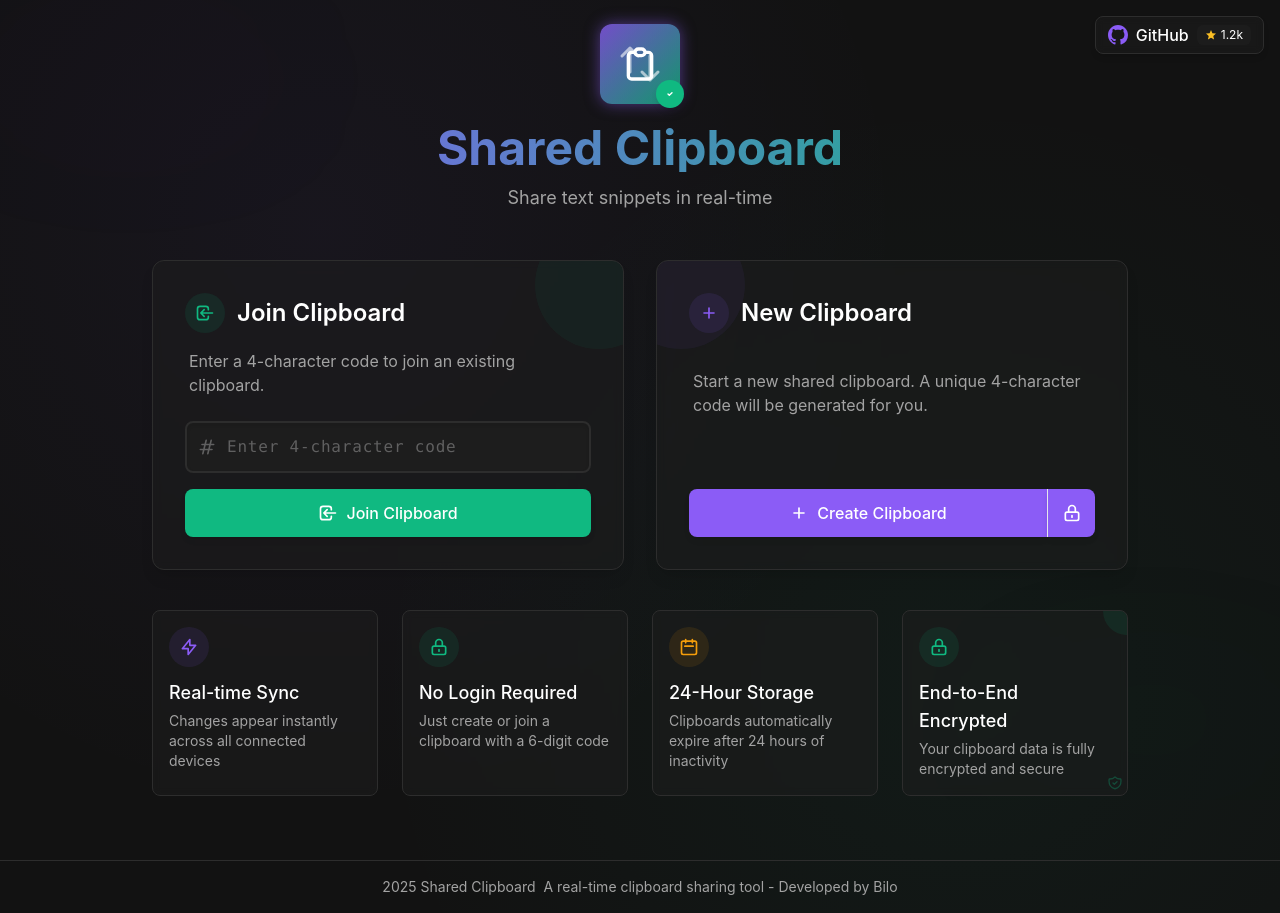
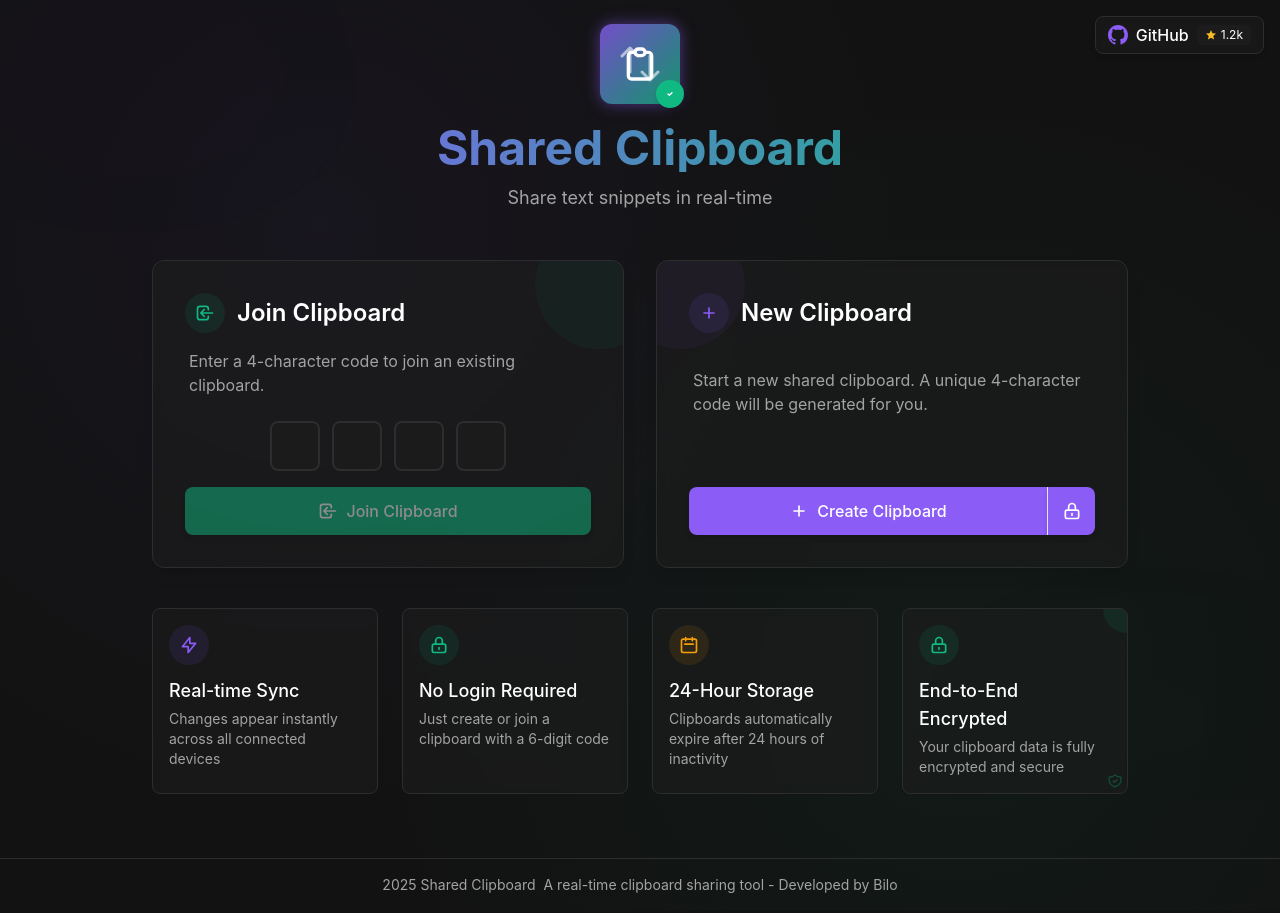
Before and after one commit to bilodev7/myclipboard.online, a Next.js app in the folder apps/frontend/: page / in a window 1280 px wide. Built offline with nearby package versions, Linux system fonts and the light colour scheme.

Commit message:
implemented otp-input for joing clipboard

```diff
--- a/apps/frontend/package.json
+++ b/apps/frontend/package.json
@@ -9,11 +9,12 @@
     "lint": "next lint"
   },
   "dependencies": {
+    "axios": "^1.6.0",
     "next": "^14.0.0",
     "react": "^18.2.0",
     "react-dom": "^18.2.0",
-    "socket.io-client": "^4.7.2",
-    "axios": "^1.6.0"
+    "react-otp-input": "^3.1.1",
+    "socket.io-client": "^4.7.2"
   },
   "devDependencies": {
     "@types/node": "^20.8.9",
--- a/apps/frontend/src/components/JoinClipboardCard.tsx
+++ b/apps/frontend/src/components/JoinClipboardCard.tsx
@@ -2,10 +2,14 @@
 
 import { useState } from 'react';
 import { useRouter } from 'next/navigation';
+import OtpInput from 'react-otp-input';
+import axios from 'axios';
 
 export default function JoinClipboardCard() {
   const [roomCode, setRoomCode] = useState('');
-  const [error, setError] = useState('');
+  const [isLoading, setIsLoading] = useState(false);
+  const [clipboardExists, setClipboardExists] = useState(true);
+  const [isComplete, setIsComplete] = useState(false);
   const router = useRouter();
 
   // Validate room code format (6 alphanumeric characters, uppercase)
@@ -14,22 +18,43 @@ export default function JoinClipboardCard() {
     return roomCodeRegex.test(code);
   };
 
-  const handleJoinClipboard = (e: React.FormEvent) => {
-    e.preventDefault();
+  const handleJoinClipboard = async (e?: React.FormEvent) => {
+    // If called from a form submit, prevent default
+    if (e) e.preventDefault();
 
+    // Reset states
+    setClipboardExists(true);
+
+    // Validate room code is not empty
     if (!roomCode.trim()) {
-      setError('Please enter a room code');
       return;
     }
 
     // Validate room code format
     if (!isValidRoomCode(roomCode)) {
-      setError('Invalid room code format. Code should be 4 characters (letters and numbers)');
       return;
     }
 
-    // Navigate to the clipboard room
-    router.push(`/${roomCode}`);
+    // Set loading state and check if clipboard exists
+    setIsLoading(true);
+
+    try {
+      // Check if clipboard exists
+      const response = await axios.get(`${process.env.NEXT_PUBLIC_API_URL}/clipboard/${roomCode}/exists`);
+
+      if (response.data.exists) {
+        // Clipboard exists, navigate to it
+        router.push(`/${roomCode}`);
+      } else {
+        // Clipboard doesn't exist
+        setClipboardExists(false);
+        setIsLoading(false);
+      }
+    } catch (error) {
+      // Error checking clipboard existence
+      setClipboardExists(false);
+      setIsLoading(false);
+    }
   };
 
   return (
@@ -54,43 +79,80 @@ export default function JoinClipboardCard() {
 
         <form onSubmit={handleJoinClipboard} className="space-y-4">
           <div>
-            <div className="relative">
-              <div className="absolute inset-y-0 left-0 pl-3 flex items-center pointer-events-none">
-                <svg xmlns="http://www.w3.org/2000/svg" className="h-5 w-5 text-text-secondary/50" fill="none" viewBox="0 0 24 24" stroke="currentColor">
-                  <path strokeLinecap="round" strokeLinejoin="round" strokeWidth={2} d="M7 20l4-16m2 16l4-16M6 9h14M4 15h14" />
-                </svg>
-              </div>
-              <input
-                type="text"
+            <div className="mb-2">
+
+
+              <OtpInput
+                inputStyle={{
+                  width: '50px',
+                  height: '50px',
+                }}
+                onPaste={(e) => {
+                  e.preventDefault()
+                  const pastedValue = e.clipboardData?.getData('text') || '';
+                  const filteredValue = pastedValue.replace(/[^a-zA-Z0-9]/g, '');
+                  if (filteredValue.length === 4) {
+                    setRoomCode(filteredValue);
+                  }
+                }}
                 value={roomCode}
-                onChange={(e) => {
-                  setRoomCode(e.target.value.toUpperCase());
-                  if (error) setError('');
+                onChange={(value: string) => {
+                  setRoomCode(value);
+                  setClipboardExists(true);
+                  const isValid = value.length === 4 && isValidRoomCode(value);
+                  setIsComplete(isValid)
                 }}
-                placeholder="Enter 4-character code"
-                className="w-full pl-10 pr-4 py-3 rounded-lg bg-surface/80 border-2 border-surface-hover focus:border-secondary focus:outline-none focus:ring-0 transition-colors duration-300 ease-in-out text-text-primary placeholder-text-secondary/50 font-mono tracking-wider shadow-inner"
-                maxLength={4}
-                autoComplete="off"
-                aria-label="Room code"
+                numInputs={4}
+                renderInput={(props, index) => (
+                  <input
+                    {...props}
+                    className={`w-full h-full text-center text-xl sm:text-2xl font-mono font-bold
+                      border-2 rounded-lg shadow-none outline-none
+                      transition-colors duration-200 ease-in-out
+                      ${roomCode.length === 4 && isComplete
+                        ? 'border-green-500 text-green-500 bg-green-500/5'
+                        : props.value
+                          ? 'border-secondary text-text-primary bg-surface/80'
+                          : 'border-surface-hover text-text-primary bg-surface/50 hover:border-primary/30'
+                      }`}
+                    key={index}
+                  />
+                )}
+                inputType="text"
+                shouldAutoFocus
+                containerStyle="flex justify-center gap-2 sm:gap-3"
               />
             </div>
-            {error && (
-              <div className="mt-2 text-error text-sm flex items-center">
+            {!clipboardExists && (
+              <div className="mt-3 text-error text-sm flex items-center justify-center">
                 <svg xmlns="http://www.w3.org/2000/svg" className="h-4 w-4 mr-1 flex-shrink-0" fill="none" viewBox="0 0 24 24" stroke="currentColor">
                   <path strokeLinecap="round" strokeLinejoin="round" strokeWidth={2} d="M12 8v4m0 4h.01M21 12a9 9 0 11-18 0 9 9 0 0118 0z" />
                 </svg>
-                <span>{error}</span>
+                <span>Clipboard does not exist.</span>
               </div>
             )}
           </div>
           <button
             type="submit"
-            className="w-full py-3 px-4 bg-secondary hover:bg-secondary/90 text-white font-medium rounded-lg flex items-center justify-center transition-all duration-200 shadow-md hover:shadow-lg focus:outline-none focus:ring-2 focus:ring-secondary/30"
+            disabled={isLoading || !isComplete}
+            className="w-full py-3 px-4 bg-secondary hover:bg-secondary/90 text-white font-medium rounded-lg flex items-center justify-center transition-all duration-200 shadow-md hover:shadow-lg focus:outline-none focus:ring-2 focus:ring-secondary/30 disabled:opacity-50 disabled:cursor-not-allowed mt-4"
           >
-            <svg xmlns="http://www.w3.org/2000/svg" className="h-5 w-5 mr-2" fill="none" viewBox="0 0 24 24" stroke="currentColor">
-              <path strokeLinecap="round" strokeLinejoin="round" strokeWidth={2} d="M11 16l-4-4m0 0l4-4m-4 4h14m-5 4v1a3 3 0 01-3 3H6a3 3 0 01-3-3V7a3 3 0 013-3h7a3 3 0 013 3v1" />
-            </svg>
-            Join Clipboard
+            {isLoading ? (
+              <>
+                <svg className="animate-spin -ml-1 mr-3 h-5 w-5 text-white" xmlns="http://www.w3.org/2000/svg" fill="none" viewBox="0 0 24 24">
+                  <circle className="opacity-25" cx="12" cy="12" r="10" stroke="currentColor" strokeWidth="4"></circle>
+                  <path className="opacity-75" fill="currentColor" d="M4 12a8 8 0 018-8V0C5.373 0 0 5.373 0 12h4zm2 5.291A7.962 7.962 0 014 12H0c0 3.042 1.135 5.824 3 7.938l3-2.647z"></path>
+                </svg>
+                Joining...
+              </>
+            ) : (
+              <>
+                <svg xmlns="http://www.w3.org/2000/svg" className="h-5 w-5 mr-2" fill="none" viewBox="0 0 24 24" stroke="currentColor">
+                  <path strokeLinecap="round" strokeLinejoin="round" strokeWidth={2} d="M11 16l-4-4m0 0l4-4m-4 4h14m-5 4v1a3 3 0 01-3 3H6a3 3 0 01-3-3V7a3 3 0 013-3h7a3 3 0 013 3v1" />
+                </svg>
+                Join Clipboard
+              </>
+            )}
           </button>
         </form>
       </div>
```
Also changed, not shown: 1 other file (tests, documents, lock files or other folders).
